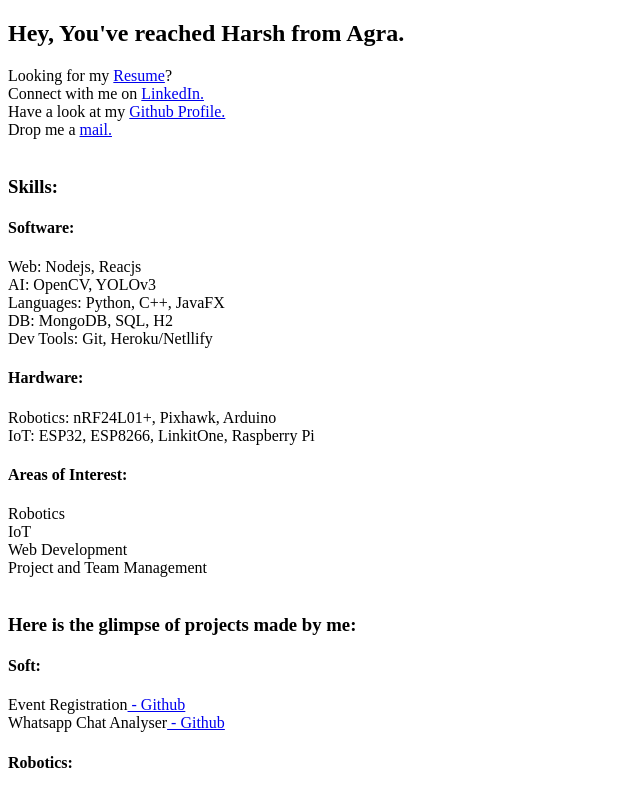
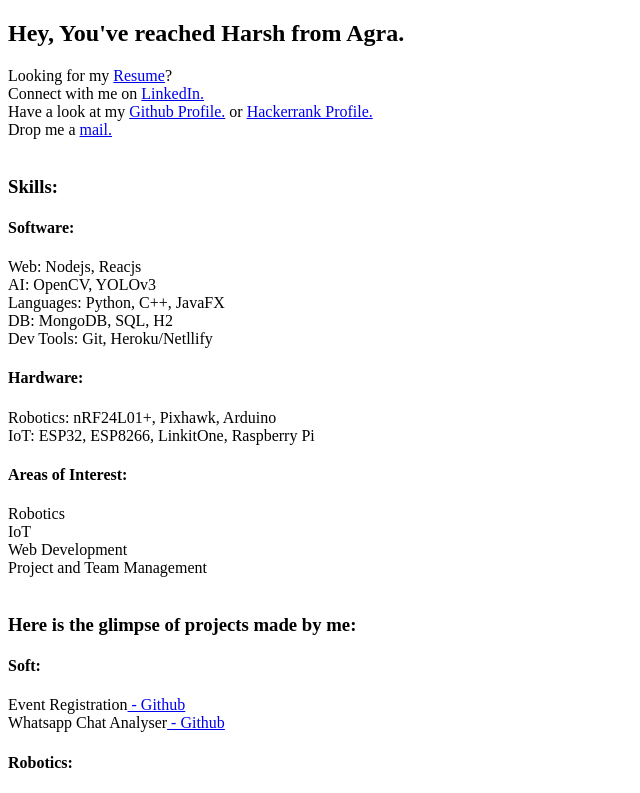
Before and after one commit to itsharsh/Portfolio, a React (Create React App) app: page / in a window 1280 px wide. Shown: the top 793 px of the page, without its empty margins (0-640 px from the left). Built offline with nearby package versions, Linux system fonts and the light colour scheme.

Commit message:
hackerrank added

```diff
--- a/src/Data/data.json
+++ b/src/Data/data.json
@@ -416,6 +416,13 @@
               ]
             },
             {
+              "title": "Resume",
+              "mediaType": -1,
+              "subtopics": [
+                { "title": "http://resume.itsharsh.com", "mediaType": -1 }
+              ]
+            },
+            {
               "title": "LinkedIn",
               "mediaType": -1,
               "subtopics": [
@@ -430,10 +437,17 @@
               ]
             },
             {
-              "title": "Resume",
+              "title": "Twitter",
               "mediaType": -1,
               "subtopics": [
-                { "title": "http://resume.itsharsh.com", "mediaType": -1 }
+                { "title": "http://t.itsharsh.com", "mediaType": -1 }
+              ]
+            },
+            {
+              "title": "Hackerrank",
+              "mediaType": -1,
+              "subtopics": [
+                { "title": "http://hr.itsharsh.com", "mediaType": -1 }
               ]
             }
           ]
--- a/src/components/Personal/Social.jsx
+++ b/src/components/Personal/Social.jsx
@@ -35,7 +35,16 @@
     >
       Github Profile.
     </a>{" "}
-    <br />
+    or{" "}
+    <a
+      href={`${
+        SocialFields.subtopics.find((e) => e.title === "Hackerrank")
+          .subtopics[0].title
+      }`}
+    >
+      Hackerrank Profile.
+      <br />
+    </a>{" "}
     Drop me a{" "}
     <a
       href={`mailto:${
```
